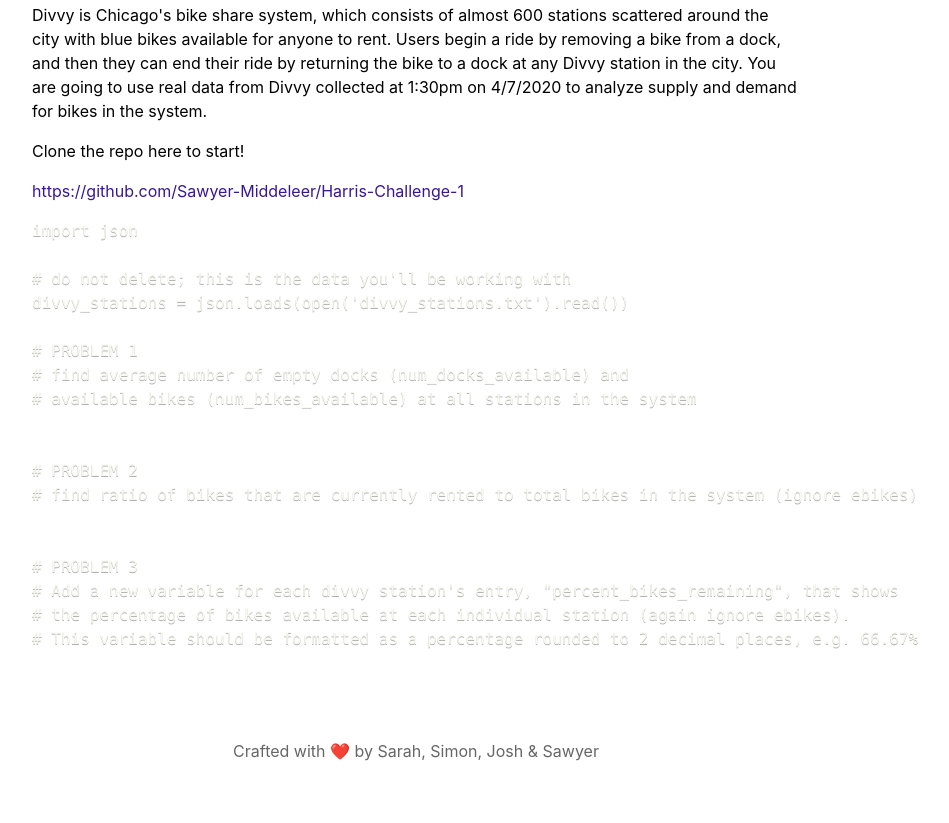
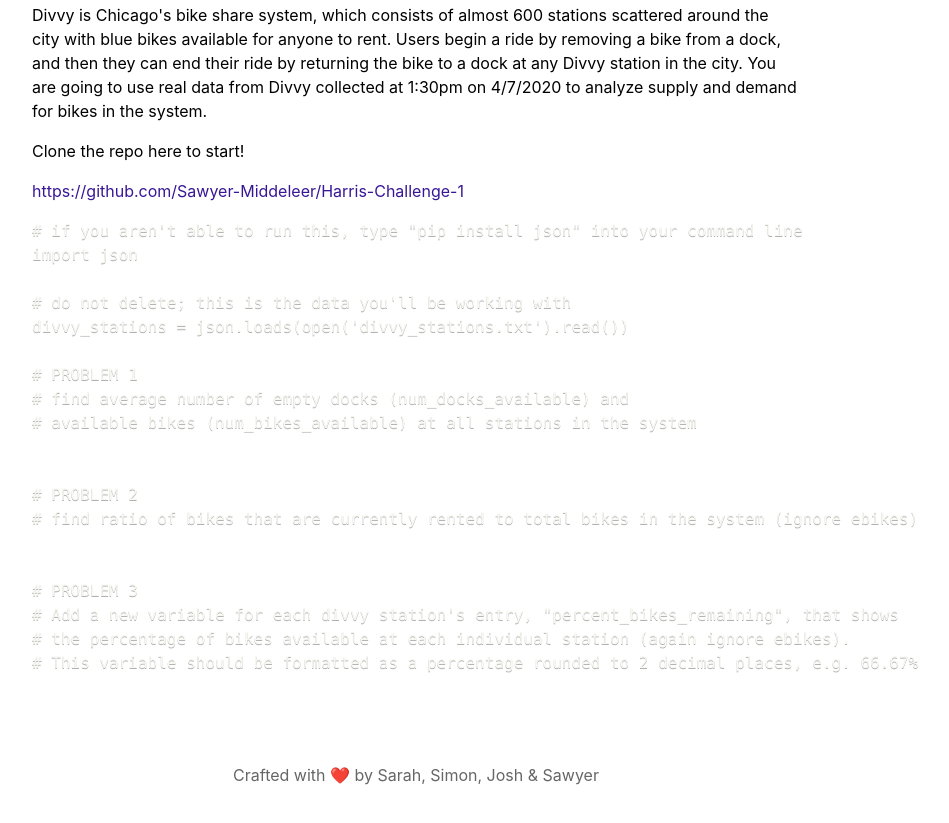
Before and after one commit to Programming-for-Public-Policy-TAs/python-challenge-site, a Gatsby site: page /challenge-1 in a window 1280 px wide. Shown: the part 775-1598 px from the top of the page, without its empty margins (224-1173 px from the left). Built offline with nearby package versions, Linux system fonts and the light colour scheme; Gatsby itself is replaced by a stand-in of ours; some packages are replaced by stand-ins of ours; code samples lack their colours.

Commit message:
Update Blog “2020-02-20-with-code”

````diff
--- a/_data/blog/2020-02-20-with-code.md
+++ b/_data/blog/2020-02-20-with-code.md
@@ -19,6 +19,7 @@
 <!--EndFragment-->
 
 ```python
+# if you aren't able to run this, type "pip install json" into your command line
 import json
 
 # do not delete; this is the data you'll be working with
````
